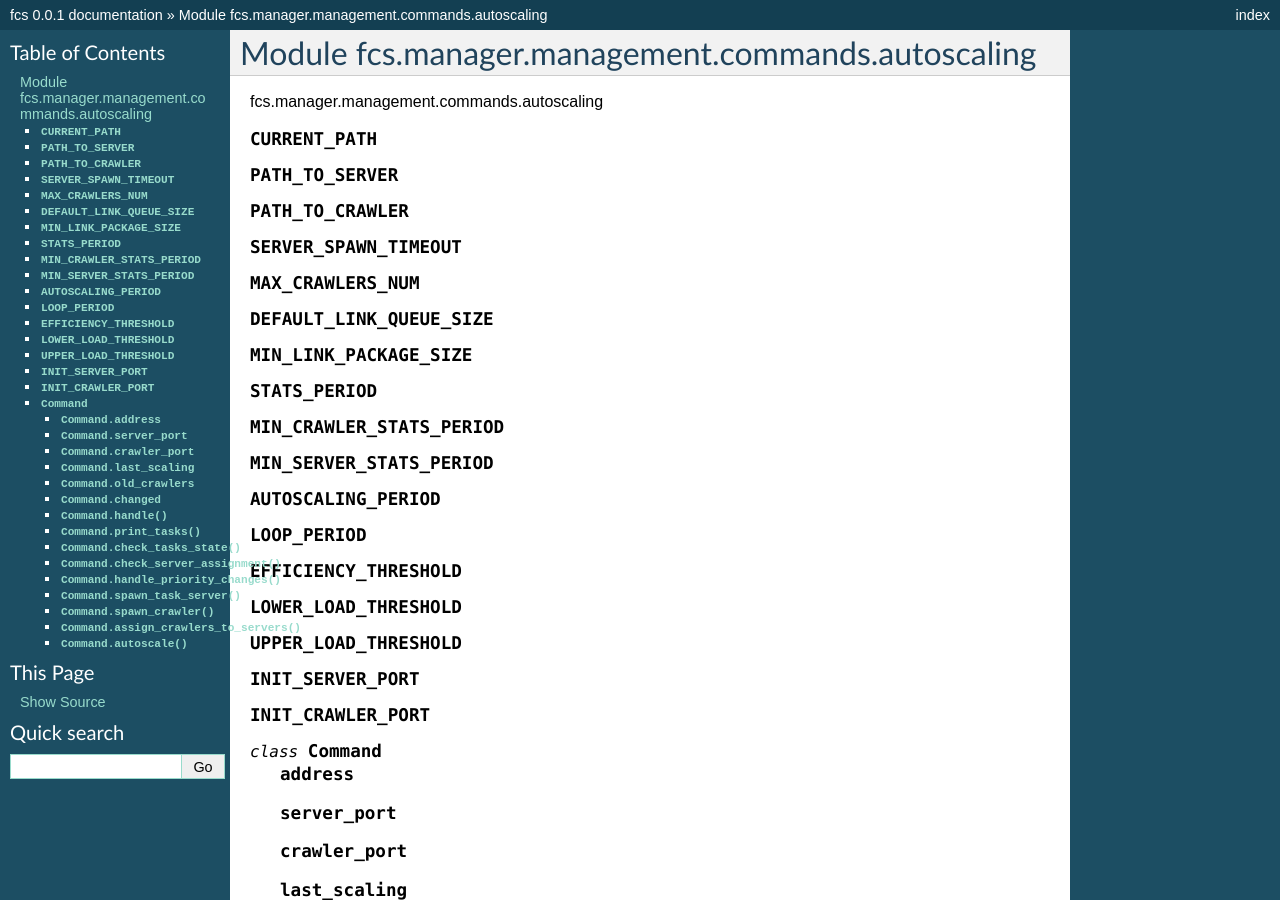
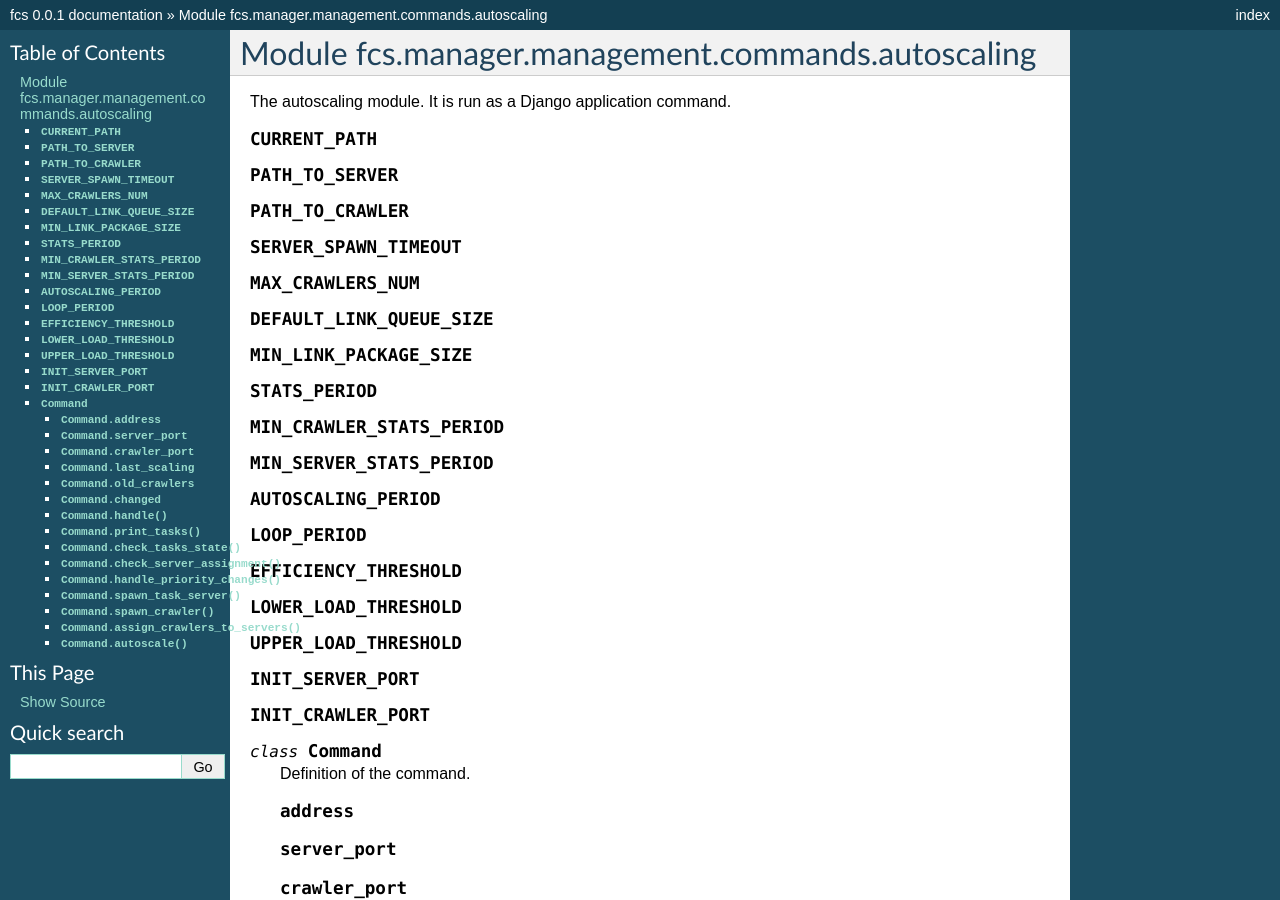
Before and after one commit to agh-glk/fcs, a Sphinx documentation site: the page built from docs/source/manager/management/commands/autoscaling.rst, in a window 1280 px wide and 900 px high. Built offline with Sphinx 7.4.7, drawn with Linux system fonts in a browser that asks for light colours; formulas are drawn with MathJax 3.

Commit message:
[NT] Edit

```diff
--- a/docs/source/manager/management/commands/autoscaling.rst
+++ b/docs/source/manager/management/commands/autoscaling.rst
@@ -1,7 +1,7 @@
 Module fcs.manager.management.commands.autoscaling
 =======================================
 
-fcs.manager.management.commands.autoscaling
+The autoscaling module. It is run as a Django application command.
 
 
 .. py:data:: CURRENT_PATH
@@ -23,6 +23,8 @@ fcs.manager.management.commands.autoscaling
 .. py:data:: INIT_CRAWLER_PORT
 
 .. py:class:: Command
+
+   Definition of the command.
 
    .. py:attribute:: address
    .. py:attribute:: server_port
```
